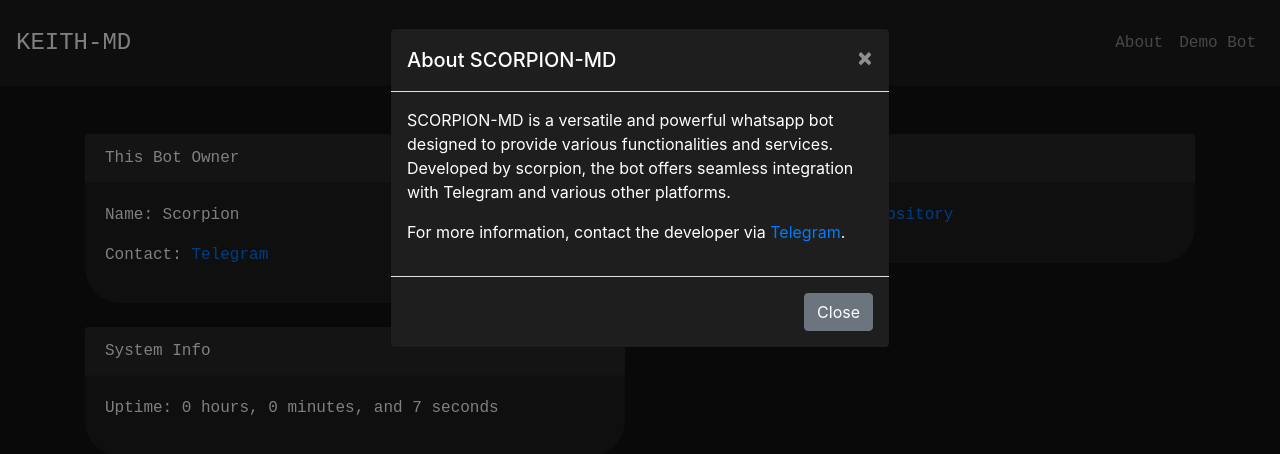
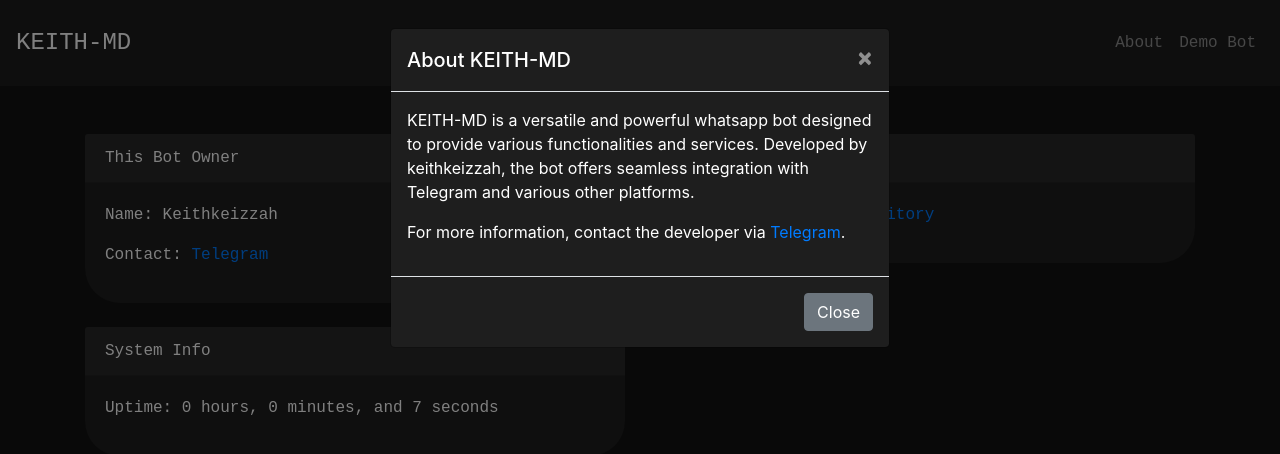
Before and after one commit to Scorpion4081/Blog_template, a plain HTML site: page index.html in a window 1280 px wide. Both pictures are taken after a click on the link "About". Drawn offline with nearby package versions, Linux system fonts and the light colour scheme.

Commit message:
Add files via upload

```diff
--- a/index.html
+++ b/index.html
@@ -3,7 +3,7 @@
 <head>
     <meta charset="UTF-8">
     <meta name="viewport" content="width=device-width, initial-scale=1.0">
-    <title>SCORPION-MD</title>
+    <title>KEITH-MD</title>
     <link href="https://stackpath.bootstrapcdn.com/bootstrap/4.5.2/css/bootstrap.min.css" rel="stylesheet">
     <style>
         body {
@@ -62,7 +62,7 @@
                 <div class="card">
                     <div class="card-header">This Bot Owner</div>
                     <div class="card-body">
-                        <p>Name: Scorpion</p>
+                        <p>Name: Keithkeizzah</p>
                         <p>Contact: <a href="https://t.me/keithmd" target="_blank">Telegram</a></p>
                     </div>
                 </div>
@@ -71,7 +71,7 @@
                 <div class="card">
                     <div class="card-header">Bot Source Code</div>
                     <div class="card-body">
-                        <p>GitHub: <a href="https://https://github.com/Scorpion4081/SCORPION-MD" target="_blank">SCORPION-MDRepository</a></p>
+                        <p>GitHub: <a href="https://github.com/keithkeizzah/KEITH-MD" target="_blank">Keith-MD Repository</a></p>
                     </div>
                 </div>
             </div>
@@ -91,14 +91,14 @@
         <div class="modal-dialog">
             <div class="modal-content" style="background-color: #1e1e1e; color: #ffffff;">
                 <div class="modal-header">
-                    <h5 class="modal-title" id="aboutModalLabel">About SCORPION-MD</h5>
+                    <h5 class="modal-title" id="aboutModalLabel">About KEITH-MD</h5>
                     <button type="button" class="close" data-dismiss="modal" aria-label="Close">
                         <span aria-hidden="true" style="color: #ffffff;">&times;</span>
                     </button>
                 </div>
                 <div class="modal-body">
-                    <p>SCORPION-MD is a versatile and powerful whatsapp bot designed to provide various functionalities and services. Developed by scorpion, the bot offers seamless integration with Telegram and various other platforms.</p>
-                    <p>For more information, contact the developer via <a href="https://t.me/scorpion" target="_blank">Telegram</a>.</p>
+                    <p>KEITH-MD is a versatile and powerful whatsapp bot designed to provide various functionalities and services. Developed by keithkeizzah, the bot offers seamless integration with Telegram and various other platforms.</p>
+                    <p>For more information, contact the developer via <a href="https://t.me/keithkeizzah" target="_blank">Telegram</a>.</p>
                 </div>
                 <div class="modal-footer">
                     <button type="button" class="btn btn-secondary" data-dismiss="modal">Close</button>
```
